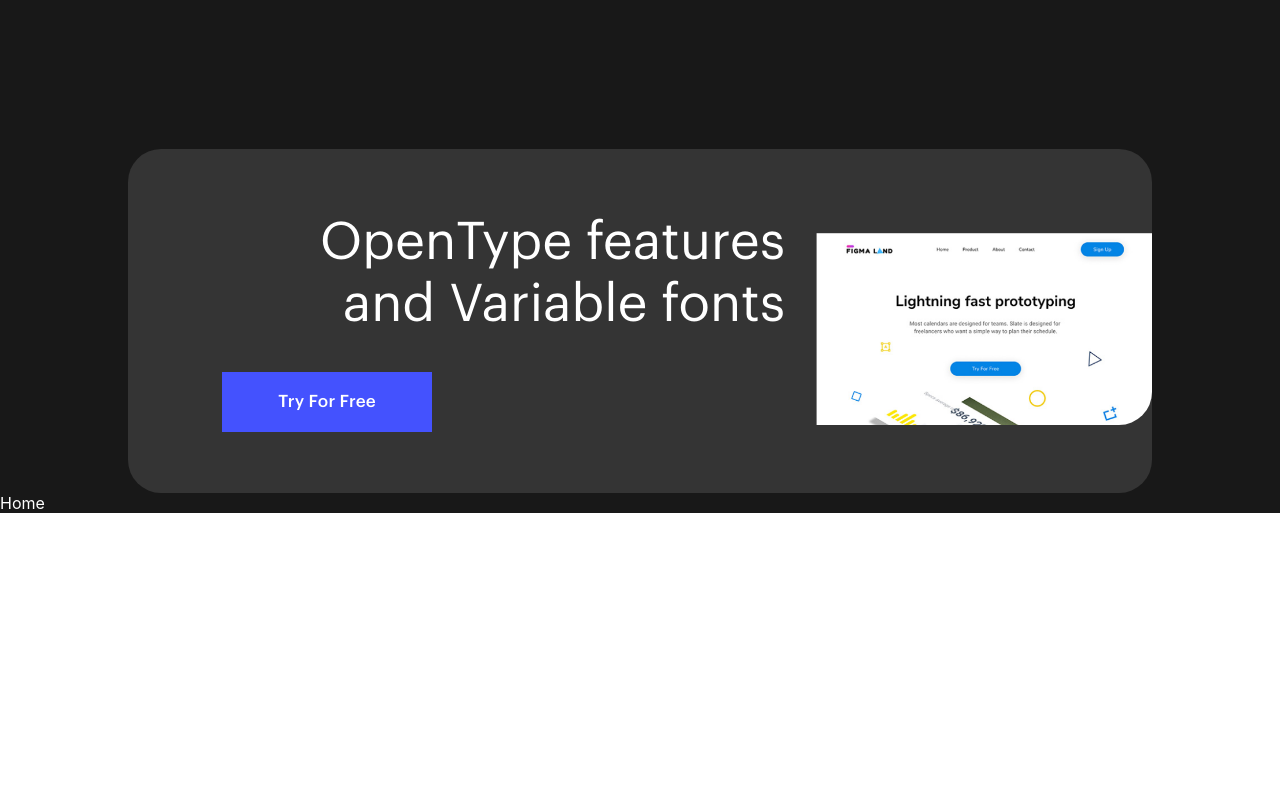
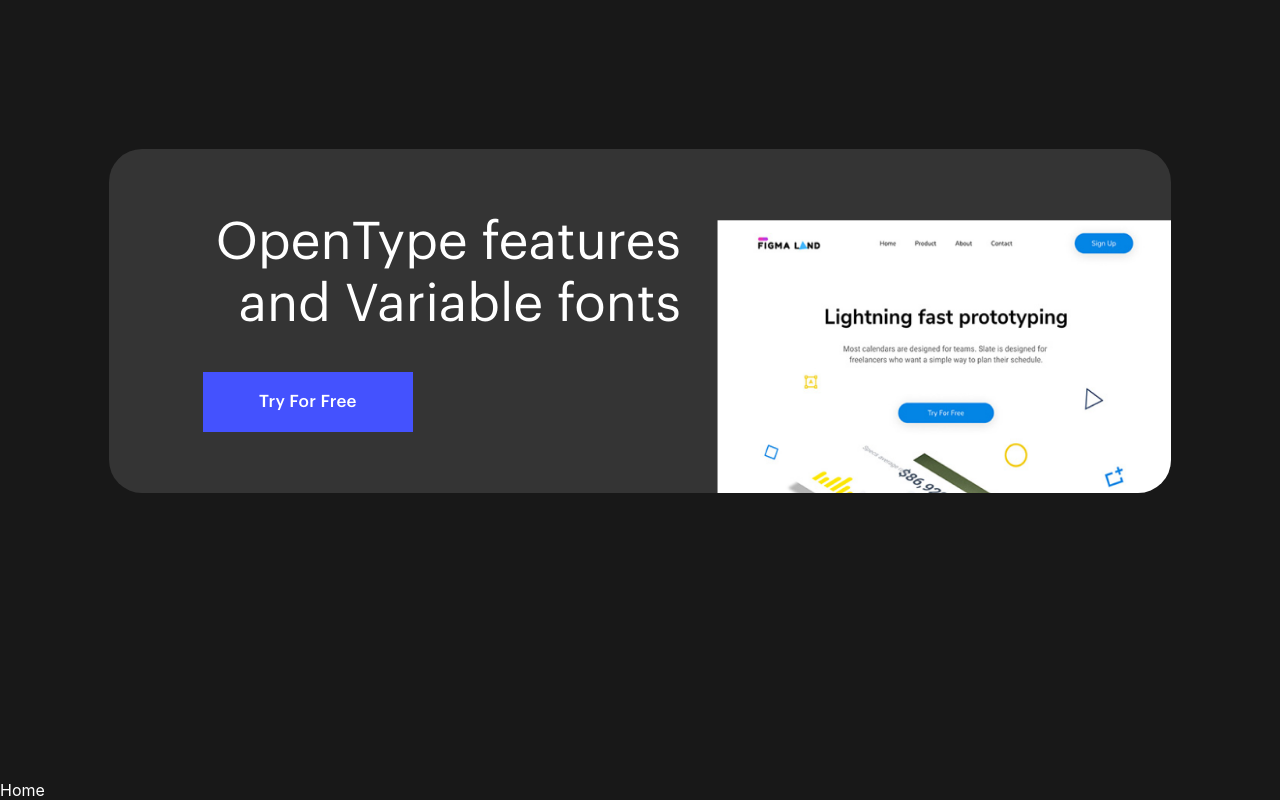
Before and after one commit to TheDa21crj/Landing-Page, a React (Create React App) app: page / in a window 1280 px wide. Shown: the part 6006-6806 px from the top of the page. Before the commit the page ends 6519 px from the top, so only its background shows below. Built offline with nearby package versions, Linux system fonts and the light colour scheme.

Commit message:
cta styled

```diff
--- a/src/Components/Css/Cta.css
+++ b/src/Components/Css/Cta.css
@@ -12,10 +12,11 @@
     display: flex;
     flex-direction: row;
     justify-content: center;
+    margin-bottom: 287px;
 }
 
 .CtaContentDiv {
-    width: 80%;
+    width: 83%;
     border-radius: 33px;
     background-color: #343434;
     display: flex;
@@ -35,16 +36,20 @@
 }
 
 .CtaLeftDiv {
-    width: 55%;
+    width: 45%;
     padding-left: 94px;
     margin: 61.5px 0px;
 }
 
 .CtaRightDiv {
-    width: 33%;
+    width: 43%;
+    height: 100%;
+    display: flex;
+    align-items: end;
 }
 
 .ctaImgTag {
     width: 100%;
+    min-height: 300px;
     border-radius: 0px 0px 33px 0px;
 }
```
